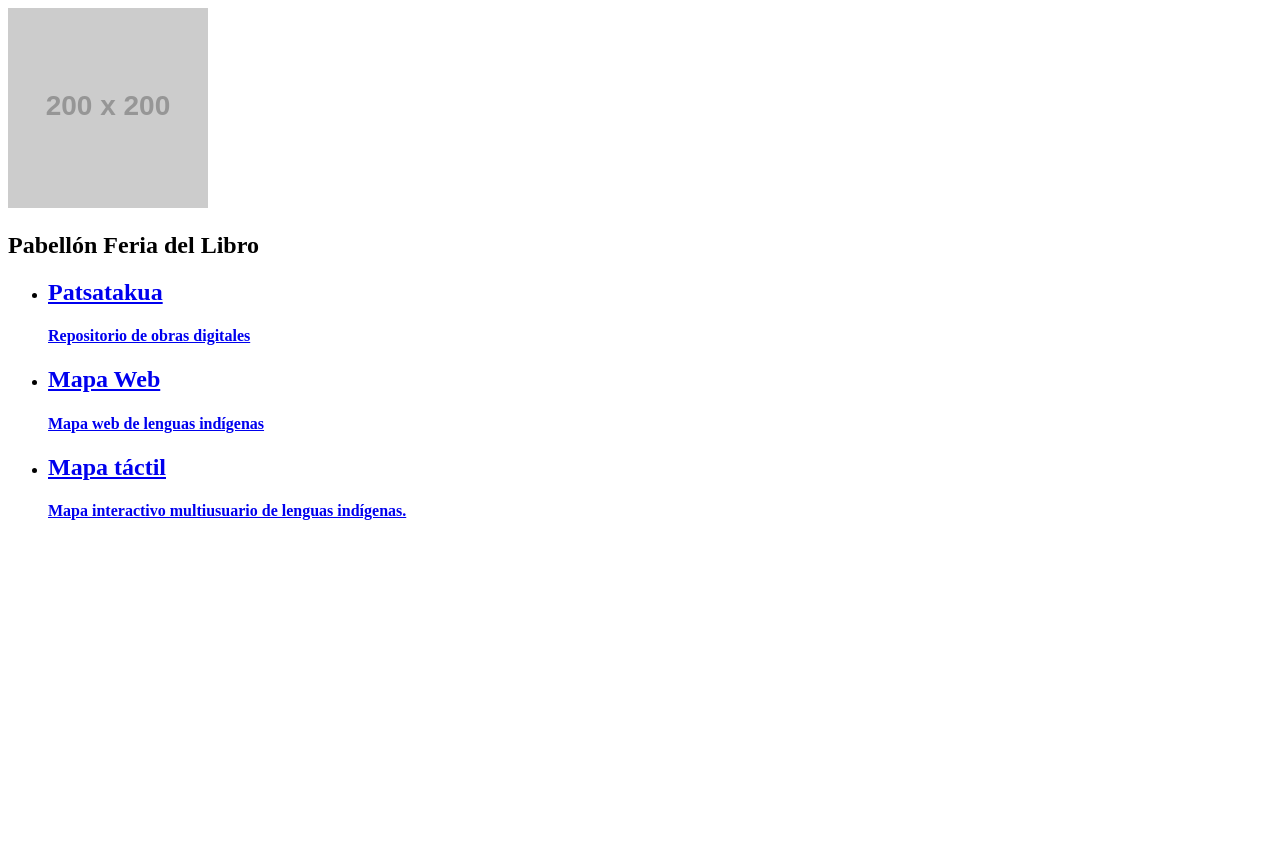
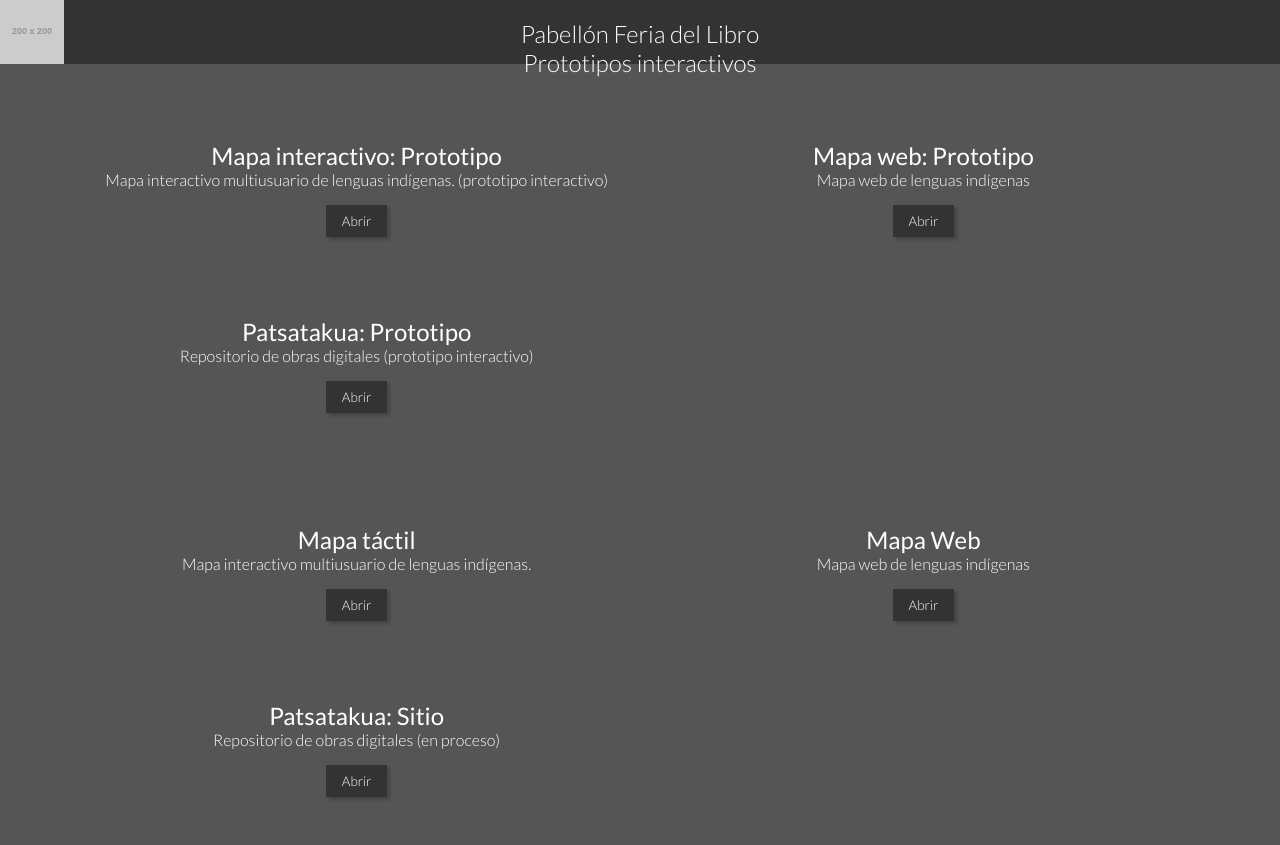
Before and after one commit to centroculturadigital-mx/ccd-adc-sitio, a plain HTML site: page index.html in a window 1280 px wide. Before the commit the page ends 800 px from the top, so only its background shows below. Drawn offline with Linux system fonts and the light colour scheme; placeholder pictures from the web are drawn by us.

Commit message:
annadir enlaces prototipos

```diff
--- /dev/null
+++ b/estilos/estilos.css
@@ -0,0 +1,57 @@
+* {
+    font-family: 'Lato', sans-serif !important;
+    color: #fff;
+    font-weight: 300;
+}
+
+body {
+    background-color: #555;
+}
+
+a {
+    text-decoration: none;
+}
+
+body > header {
+    height: 4rem;
+    background-color: #333;
+}
+body > header img {
+    width: 6rem;
+    height: 4rem;
+    object-fit: contain;
+    object-position: 0 50%;
+}
+main {
+    height: calc( 100vh - 4rem );
+    display: flex;
+    align-items: center;
+    justify-content: center;
+    text-align: center;
+
+}
+
+
+.proyectos ul {
+    margin-top: 2rem;
+
+    display: grid;
+    grid-template-columns: 1fr 1fr;
+}
+.proyectos a {
+
+    padding: 2rem;
+    display: block;
+}
+
+a h2 {
+    font-weight: 400;
+}
+
+button {
+    background: #333;
+    box-shadow: 3px 3px 3px rgba(0,0,0,0.2);
+    border: none;
+    padding: .5rem 1rem;
+    margin: 1rem 0;
+}
--- /dev/null
+++ b/estilos/reset.css
@@ -0,0 +1,24 @@
+html, body {
+    width: 100%;
+    height: 100%;
+    padding: 0;
+    margin: 0;
+}
+
+ul, li {
+    margin: 0;
+    padding: 0;
+}
+
+li {
+    list-style: none;
+}
+
+h1,
+h2,
+h3,
+h4,
+h5,
+h6 {
+    margin: 0;
+}
--- a/index.html
+++ b/index.html
@@ -5,36 +5,97 @@
     <meta name="viewport" content="width=device-width, initial-scale=1.0">
     <meta http-equiv="X-UA-Compatible" content="ie=edge">
     <title>CCD ADC</title>
+
+
+    <link href="https://fonts.googleapis.com/css?family=Lato:300,400&display=swap" rel="stylesheet">
+
+    <link rel="stylesheet" href="estilos/reset.css">
+    <link rel="stylesheet" href="estilos/estilos.css">
+
 </head>
 <body>
 
-    <head>
+    <header>
 
-        <img src="http://fakeimg.pl/200x200?text=logo" alt="Logotipo CCD" class="Logotipo">
+        <img src="http://fakeimg.pl/200x200/333/888?text=CCDADC" alt="Logotipo CCD" class="Logotipo">
 
-    </head>
+    </header>
 
+    <main>
         <section class="proyectos">
 
+                <h1>
+                    Pabellón Feria del Libro
+                </h1>
+
                 <h2>
-            Pabellón Feria del Libro
+                    Prototipos interactivos
                 </h2>
+
+                <ul>
+                    <li>
+                        <a href="https://www.figma.com/proto/YCgdealOoqNeBBUYH8K4mC/Moodboard-1?node-id=242%3A33&scaling=scale-down" target="_blank">
+                            <h2>
+                                Mapa interactivo: Prototipo
+                            </h2>
+                            <h4>
+                                Mapa interactivo multiusuario de lenguas indígenas. (prototipo interactivo)
+                            </h4>
+
+                            <button>
+                                Abrir
+                            </button>
+                        </a>
+                    </li>
+                    <li>
+                        <a href="https://www.figma.com/proto/cvClP1Hnx2YIfSl0WKhV0B/Mapa-Web?scaling=scale-down&node-id=1%3A3" target="_blank">
+                            <h2>
+                                Mapa web: Prototipo
+                            </h2>
+                            <h4>
+                                Mapa web de lenguas indígenas
+                            </h4>
+
+                            <button>
+                                Abrir
+                            </button>
+                        </a>
+                    </li>
+                    <li>
+                        <a href="https://www.figma.com/proto/2uzUQmPw5UZfaBTjZAcfa7/Patsatakua?node-id=141%3A188&scaling=scale-down" target="_blank">
+                            <h2>
+                                Patsatakua: Prototipo
+                            </h2>
+                            <h4>
+                                Repositorio de obras digitales (prototipo interactivo)
+                            </h4>
+
+                            <button>
+                                Abrir
+                            </button>
+                        </a>
+                    </li>
+                </ul>
 
                 <ul>
 
                     <li>
-                <a href="http://patsatakua.ccdadc.dev" target="_blank">
+                        <a href="http://138.68.223.192:4000/" target="_blank">
                             <h2>
-                        Patsatakua
+                                Mapa táctil
                             </h2>
                             <h4>
-                        Repositorio de obras digitales
+                                Mapa interactivo multiusuario de lenguas indígenas.
                             </h4>
 
+                            <button>
+                                Abrir
+                            </button>
                         </a>
                     </li>
+
                     <li>
-                <a href="http://inali-web.ccdadc.dev" target="_blank">
+                        <a href="http://138.68.223.192:5000/" target="_blank">
                             <h2>
                                 Mapa Web
                             </h2>
@@ -42,22 +103,30 @@
                                 Mapa web de lenguas indígenas
                             </h4>
 
+                            <button>
+                                Abrir
+                            </button>
                         </a>
                     </li>
+
                     <li>
-                <a href="http://inali-mapa-interactivo.ccdadc.dev" target="_blank">
+                        <a href="http://138.68.223.192:4500/" target="_blank">
                             <h2>
-                        Mapa táctil
+                                Patsatakua: Sitio
                             </h2>
                             <h4>
-                        Mapa interactivo multiusuario de lenguas indígenas.
+                                Repositorio de obras digitales (en proceso)
                             </h4>
-
+                            <button>
+                                Abrir
+                            </button>
                         </a>
                     </li>
                 </ul>
 
             </section>
 
+    </main>
+
 </body>
 </html>
```
Also changed, not shown: 2 other files. Lines whose indentation alone changed are shown as unchanged.
